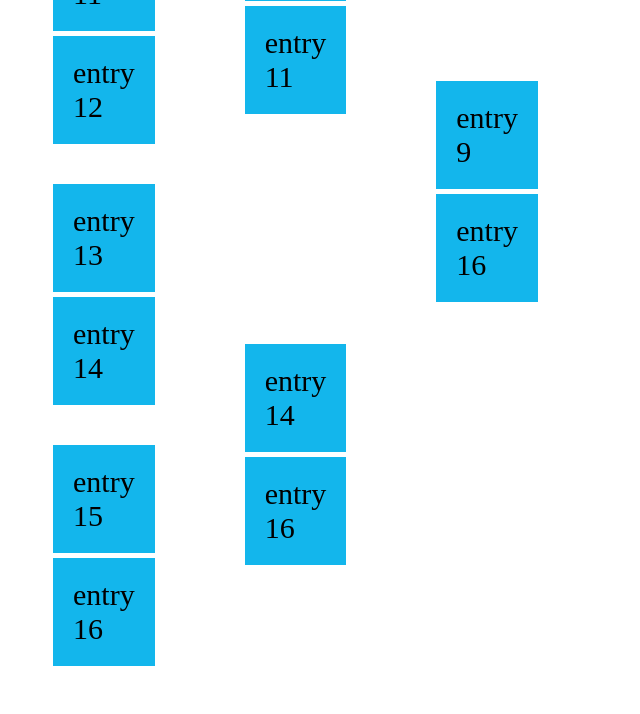
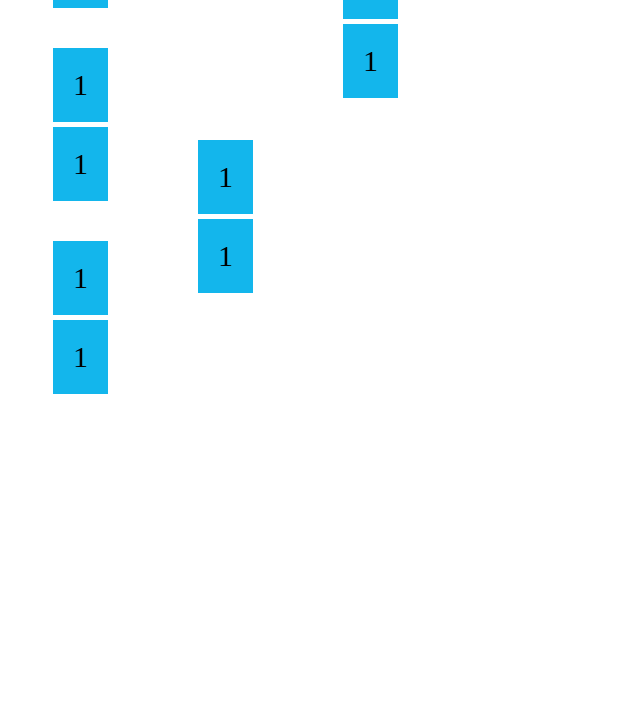
Before and after one commit to jpkravcik/team-seeder, a PHP site: page /output.php in a window 1280 px wide; the page is wider, and only the part inside the window is pictured. Shown: the part 1263-1977 px from the top of that part, without its empty margins (0-640 px from the left). After the commit the page ends 1657 px from the top of that part, so only its background shows below. Run offline with PHP 8.4, Linux system fonts and the light colour scheme; the visitor is signed in with stand-in values (Sample User, id 1).

Commit message:
added php statements, comments, and fixed seeding order

```diff
--- a/index.php
+++ b/index.php
@@ -14,9 +14,10 @@
 </head>
 <body>
 <header>
+	<!--Main explaining paragraph-->
     <h1>Welcome to Team Seed</h1>
     <p>Welcome Teams and Players!</p>
-    <p>TeamSeed is an automatic bracket generator based on the given seeds of players!
+    <p>TeamSeed is an automatic bracket generator based on the given seeds of Teams and Players!
         Our aim is to make creating a tournament convenient and easy for everyone!</p>
     <hr>
     <p>Enter team players by ranking</p>
@@ -27,6 +28,7 @@
     <h3 style="text-align:left;float:left;">Team 4</h3>
     <div style="clear:both;"></div>
 
+<!--Form for inputting player names-->
 <form class ='player-submission-form' action='playerRoute.php' method ='post' enctype='multipart/form-data' autocomplete='off'>
         <input type="text" placeholder="Best Player" name ="oneOne" required>
         <input type="text" placeholder="Player" name = "twoOne">
@@ -55,7 +57,6 @@
     </p>
 </form>
 
-<!--Need to come back and add values to link with backend/PHP-->
 
 </header>
 </body>
--- a/output.php
+++ b/output.php
@@ -1,5 +1,6 @@
+<?php
 
-<?php
+//sets session variables to local ones so they can be displayed
 session_start();
 $entry1 = $_SESSION['entry1'];
 $entry2 = $_SESSION['entry2'];
@@ -34,6 +35,8 @@
   </div>
 </header>
 <body>
+
+	<!--Displays names of players in bracket-like position-->
   <div class = "bracket">
     <!-- Round 1 -->
     <div class = "round">
@@ -58,83 +61,83 @@
       </div>
 
       <div class = "matchup">
-        <div class = "entry">entry 9</div>
-        <div class = "entry">entry 10</div>
+        <div class = "entry"><?php echo $entry9; ?></div>
+        <div class = "entry"><?php echo $entry10; ?></div>
       </div>
 
       <div class = "matchup">
-        <div class = "entry">entry 11</div>
-        <div class = "entry">entry 12</div>
+        <div class = "entry"><?php echo $entry11; ?></div>
+        <div class = "entry"><?php echo $entry12; ?></div>
       </div>
 
       <div class = "matchup">
-        <div class = "entry">entry 13</div>
-        <div class = "entry">entry 14</div>
+        <div class = "entry"><?php echo $entry13; ?></div>
+        <div class = "entry"><?php echo $entry14; ?></div>
       </div>
 
       <div class = "matchup">
-        <div class = "entry">entry 15</div>
-        <div class = "entry">entry 16</div>
+        <div class = "entry"><?php echo $entry15; ?></div>
+        <div class = "entry"><?php echo $entry16; ?></div>
       </div>
     </div>
 
   <!-- Round 2 -->
     <div class = "round">
       <div class = "matchup">
-        <div class = "entry">entry 1</div>
-        <div class = "entry">entry 4</div>
+        <div class = "entry"><?php echo $entry1; ?></div>
+        <div class = "entry"><?php echo $entry3; ?></div>
       </div>
 
       <!-- bad but simple way to center the second round between the matchups -->
       <div class="buffer"></div>
 
       <div class = "matchup">
-        <div class = "entry">entry 6</div>
-        <div class = "entry">entry 8</div>
+        <div class = "entry"><?php echo $entry5; ?></div>
+        <div class = "entry"><?php echo $entry7; ?></div>
       </div>
 
       <div class="buffer"></div>
 
       <div class = "matchup">
-        <div class = "entry">entry 9</div>
-        <div class = "entry">entry 11</div>
+        <div class = "entry"><?php echo $entry9; ?></div>
+        <div class = "entry"><?php echo $entry11; ?></div>
       </div>
 
       <div class="buffer"></div>
 
       <div class = "matchup">
-        <div class = "entry">entry 14</div>
-        <div class = "entry">entry 16</div>
+        <div class = "entry"><?php echo $entry13; ?></div>
+        <div class = "entry"><?php echo $entry15; ?></div>
       </div>
     </div>
 
     <!-- round 3 -->
     <div class = "round">
       <div class = "matchup">
-        <div class = "entry">entry 1</div>
-        <div class = "entry">entry 8</div>
+        <div class = "entry"><?php echo $entry1; ?></div>
+        <div class = "entry"><?php echo $entry5; ?></div>
       </div>
 
       <div class="buffer3"></div>
 
       <div class = "matchup">
-        <div class = "entry">entry 9</div>
-        <div class = "entry">entry 16</div>
+        <div class = "entry"><?php echo $entry9; ?></div>
+        <div class = "entry"><?php echo $entry13; ?></div>
       </div>
     </div>
 
     <!-- round 4 -->
     <div class = "round">
       <div class = "matchup">
-        <div class = "entry">entry 1</div>
-        <div class = "entry">entry 9</div>
+        <div class = "entry"><?php echo $entry1; ?></div>
+        <div class = "entry"><?php echo $entry9; ?></div>
       </div>
     </div>
 
     <!-- winner -->
     <div class = "round">
       <div class = "matchup">
-        <div class = "entry">entry 1</div>
+        <div class = "entry"><?php echo $entry1; ?></div>
       </div>
     </div>
 
--- a/playerRoute.php
+++ b/playerRoute.php
@@ -1,6 +1,7 @@
 <?php
 session_start();
 
+//sets user-given player names to session variables, will be obsolete in final build
 if(isset($_POST['finish'])){
     $_SESSION['entry1'] = $_POST['oneOne'];
     $_SESSION['entry2'] = $_POST['fourFour'];
```
